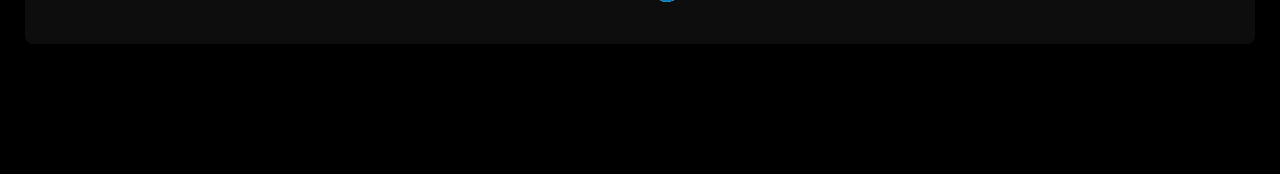
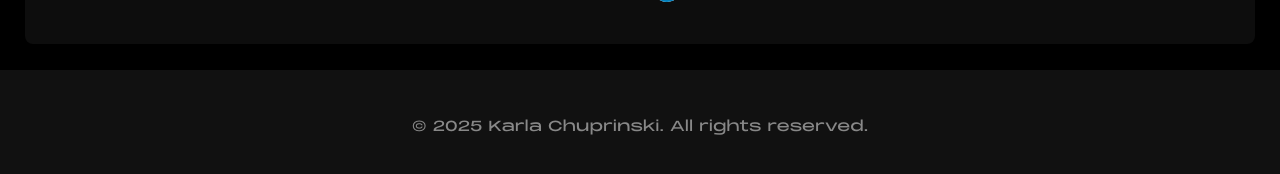
Before and after one commit to kachup1/portfolio, a React (Create React App) app in the folder frontend/: page / in a window 1280 px wide. Shown: the part 3878-4052 px from the top of the page. Before the commit the page ends 3948 px from the top, so only its background shows below. Built offline with nearby package versions, Linux system fonts and the light colour scheme; no server answers.

Commit message:
Added footer

```diff
--- a/frontend/src/App.css
+++ b/frontend/src/App.css
@@ -36,3 +36,11 @@
   border-radius: 8px;
 
 }
+
+footer {
+  text-align: center;
+  padding: 2rem 1rem;
+  font-size: 0.9rem;
+  color: #888;
+  background: #111;
+}
--- a/frontend/src/App.js
+++ b/frontend/src/App.js
@@ -42,8 +42,10 @@
             <Contact />
 
           </div>
-
         </div>
+        <footer>
+          <p>© 2025 Karla Chuprinski. All rights reserved.</p>
+        </footer>
     </>
   );
 }
```
Lines whose indentation alone changed are shown as unchanged.
